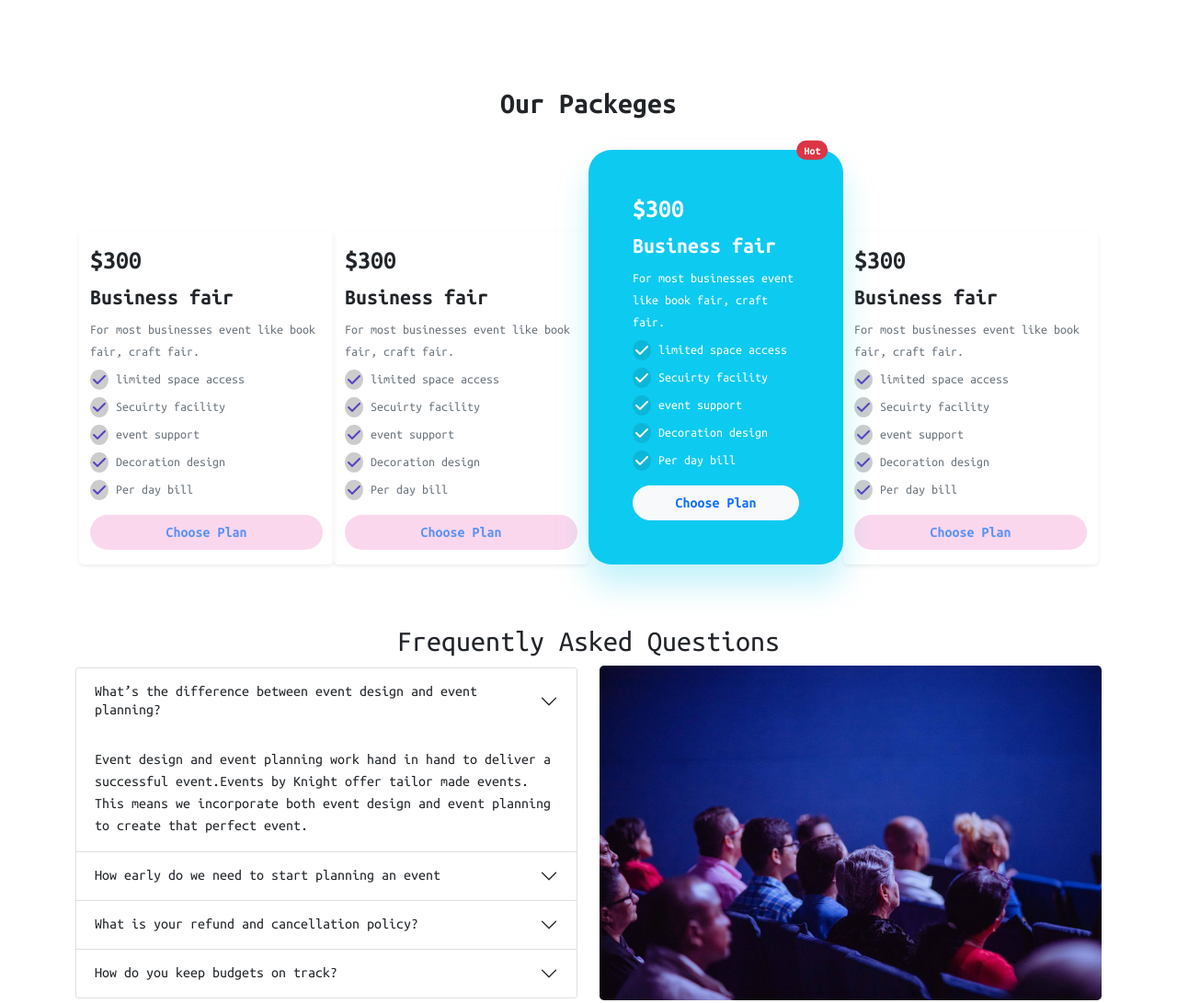
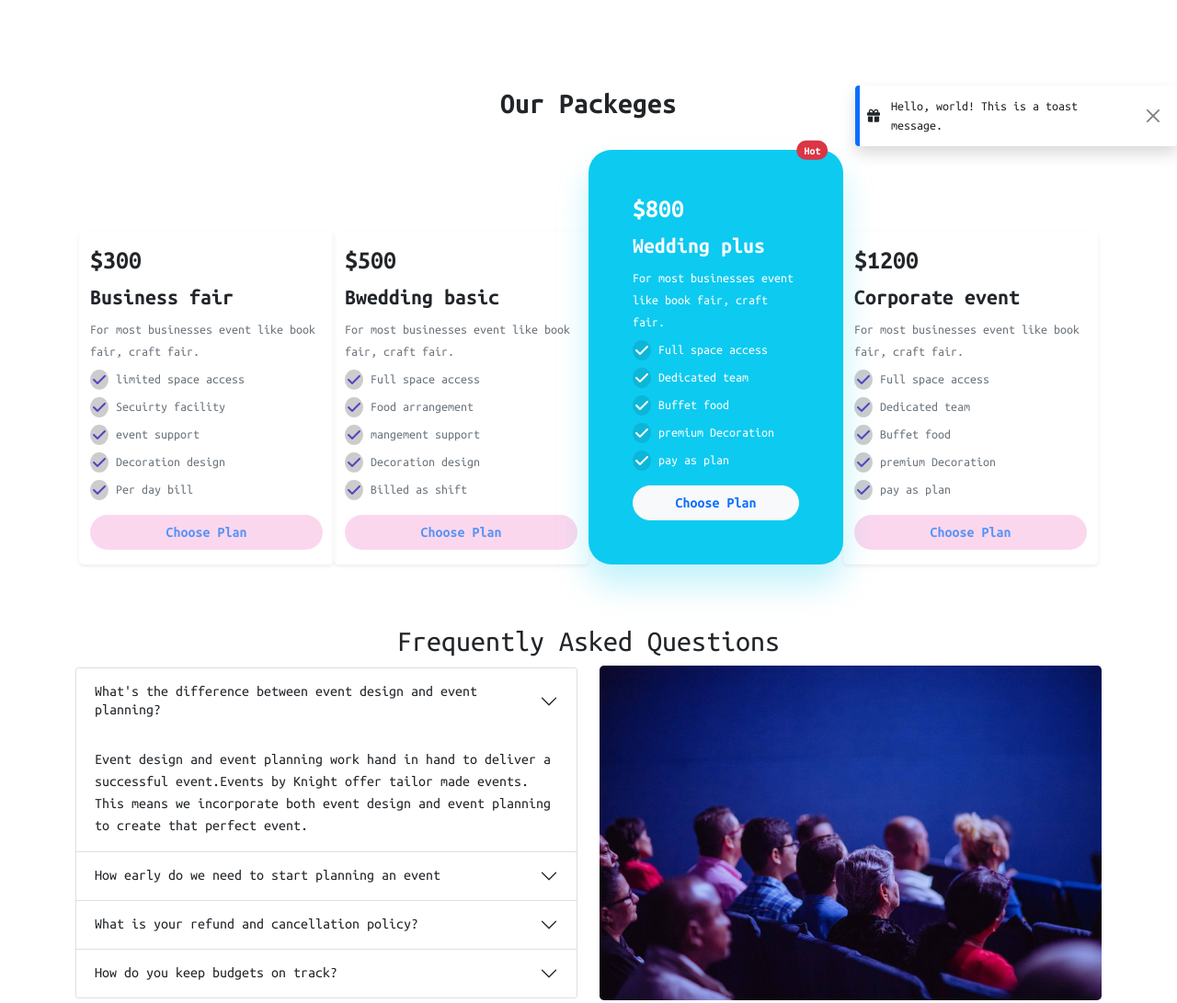
Before and after one commit to abuzafaremon/convention-center, a plain HTML site: page index.html in a window 1280 px wide. Shown: the part 1103-2194 px from the top of the page at 92% size. Drawn offline with Linux system fonts and the light colour scheme.

Commit message:
correction

```diff
--- a/css/style.css
+++ b/css/style.css
@@ -62,3 +62,8 @@ a{
         width: 90%;
     }
 }
+@media (max-width:350px){
+    .navbar-brand{
+        font-size: 15px;
+    }
+}
--- a/index.html
+++ b/index.html
@@ -12,11 +12,11 @@
 </head>
 
 <body>
-    <header class="">
+    <header class="sticky-top">
         <!-- navigation -->
-        <nav class="navbar navbar-expand-lg navbar-dark bg-dark">
+        <nav class="navbar navbar-expand-lg navbar-light bg-light">
             <div class="container">
-                <a class="navbar-brand" href="#"><span class="text-warning">P</span>alki</a>
+                <a class="navbar-brand" href="#"><span class="text-danger">P</span>alki Convention Center</a>
                 <button class="navbar-toggler" type="button" data-bs-toggle="collapse" data-bs-target="#navbarNav"
                     aria-controls="navbarNav" aria-expanded="false" aria-label="Toggle navigation">
                     <span class="navbar-toggler-icon"></span>
@@ -97,6 +97,7 @@
                 </button>
             </div>
         </section>
+        <!-- extra section  -->
         <section class="container my-5 py-5" id="">
             <div class="row d-flex align-items-center">
                 <div class="col-12 col-md-6">
@@ -113,6 +114,19 @@
                 </div>
             </div>
         </section>
+        <!-- toast -->
+        <div class="toast border-primary border-5 border-top-0 border-end-0 border-bottom-0 ms-auto px-2 show position-absolute top-200 end-0"
+            role="alert" aria-live="assertive" aria-atomic="true">
+            <div class="d-flex align-items-center">
+                <div>
+                    <i class="fas fa-gift"></i>
+                </div>
+                <div class="toast-body">
+                    Hello, world! This is a toast message.
+                </div>
+                <button type="button" class="btn-close me-2 m-auto" data-bs-dismiss="toast" aria-label="Close"></button>
+            </div>
+        </div>
         <!-- Plans -->
         <section class="my-5">
             <h2 class="text-center fw-bold mb-3">Our Packeges</h2>
@@ -151,24 +165,24 @@
                             Plan</a>
                     </div>
                     <div class="col-12 col-sm-6 col-lg-3 shadow-sm rounded-3 py-3">
-                        <h3 class="fw-bold">$300</h3>
-                        <h4 class="fw-bold">Business fair</h4>
+                        <h3 class="fw-bold">$500</h3>
+                        <h4 class="fw-bold">Bwedding basic</h4>
                         <div class="my-2">
                             <small class="text-muted">For most businesses event
                                 like book fair, craft fair.</small>
                         </div>
                         <div class="d-flex align-items-center mb-2">
                             <i class="fas fa-check check-icon rounded-circle"></i>
-                            <small class="ps-2 text-muted">limited space access</small>
+                            <small class="ps-2 text-muted">Full space access</small>
                         </div>
                         <div class="d-flex align-items-center mb-2">
                             <i class="fas fa-check check-icon rounded-circle"></i>
                             <small class="ps-2 text-muted">
-                                Secuirty facility</small>
+                                Food arrangement</small>
                         </div>
                         <div class="d-flex align-items-center mb-2">
                             <i class="fas fa-check check-icon rounded-circle"></i>
-                            <small class="ps-2 text-muted">event support</small>
+                            <small class="ps-2 text-muted">mangement support</small>
                         </div>
                         <div class="d-flex align-items-center mb-2">
                             <i class="fas fa-check check-icon rounded-circle"></i>
@@ -176,7 +190,7 @@
                         </div>
                         <div class="d-flex align-items-center mb-2">
                             <i class="fas fa-check check-icon rounded-circle"></i>
-                            <small class="ps-2 text-muted">Per day bill</small>
+                            <small class="ps-2 text-muted">Billed as shift</small>
                         </div>
                         <a href="#"
                             class="btn choose-plan-btn fw-bold rounded-pill d-flex justify-content-center mt-3">Choose
@@ -186,64 +200,64 @@
                         class="hot-plan col-12 col-sm-6 col-lg-3 bg-info text-white p-3 p-lg-4 p-xl-5 position-relative">
                         <span class="position-absolute top-0 end-0 translate-middle badge rounded-pill bg-danger">
                             Hot</span>
-                        <h3 class="fw-bold">$300</h3>
-                        <h4 class="fw-bold">Business fair</h4>
+                        <h3 class="fw-bold">$800</h3>
+                        <h4 class="fw-bold">Wedding plus</h4>
                         <div class="my-2">
                             <small class="">For most businesses event
                                 like book fair, craft fair.</small>
                         </div>
                         <div class="d-flex align-items-center mb-2">
                             <i class="fas fa-check check-icon rounded-circle"></i>
-                            <small class="ps-2">limited space access</small>
+                            <small class="ps-2">Full space access</small>
                         </div>
                         <div class="d-flex align-items-center mb-2">
                             <i class="fas fa-check check-icon rounded-circle"></i>
                             <small class="ps-2">
-                                Secuirty facility</small>
+                                Dedicated team</small>
                         </div>
                         <div class="d-flex align-items-center mb-2">
                             <i class="fas fa-check check-icon rounded-circle"></i>
-                            <small class="ps-2">event support</small>
+                            <small class="ps-2">Buffet food</small>
                         </div>
                         <div class="d-flex align-items-center mb-2">
                             <i class="fas fa-check check-icon rounded-circle"></i>
-                            <small class="ps-2">Decoration design</small>
+                            <small class="ps-2">premium Decoration</small>
                         </div>
                         <div class="d-flex align-items-center mb-2">
                             <i class="fas fa-check check-icon rounded-circle"></i>
-                            <small class="ps-2">Per day bill</small>
+                            <small class="ps-2">pay as plan</small>
                         </div>
                         <a href="#"
                             class="btn btn-light text-primary fw-bold rounded-pill d-flex justify-content-center mt-3">Choose
                             Plan</a>
                     </div>
                     <div class="col-12 col-sm-6 col-lg-3 shadow-sm rounded-3 py-3">
-                        <h3 class="fw-bold">$300</h3>
-                        <h4 class="fw-bold">Business fair</h4>
+                        <h3 class="fw-bold">$1200</h3>
+                        <h4 class="fw-bold">Corporate event</h4>
                         <div class="my-2">
                             <small class="text-muted">For most businesses event
                                 like book fair, craft fair.</small>
                         </div>
                         <div class="d-flex align-items-center mb-2">
                             <i class="fas fa-check check-icon rounded-circle"></i>
-                            <small class="ps-2 text-muted">limited space access</small>
+                            <small class="ps-2 text-muted">Full space access</small>
                         </div>
                         <div class="d-flex align-items-center mb-2">
                             <i class="fas fa-check check-icon rounded-circle"></i>
                             <small class="ps-2 text-muted">
-                                Secuirty facility</small>
+                                Dedicated team</small>
                         </div>
                         <div class="d-flex align-items-center mb-2">
                             <i class="fas fa-check check-icon rounded-circle"></i>
-                            <small class="ps-2 text-muted">event support</small>
+                            <small class="ps-2 text-muted">Buffet food</small>
                         </div>
                         <div class="d-flex align-items-center mb-2">
                             <i class="fas fa-check check-icon rounded-circle"></i>
-                            <small class="ps-2 text-muted">Decoration design</small>
+                            <small class="ps-2 text-muted">premium Decoration</small>
                         </div>
                         <div class="d-flex align-items-center mb-2">
                             <i class="fas fa-check check-icon rounded-circle"></i>
-                            <small class="ps-2 text-muted">Per day bill</small>
+                            <small class="ps-2 text-muted">pay as plan</small>
                         </div>
                         <a href="#"
                             class="btn choose-plan-btn fw-bold rounded-pill d-flex justify-content-center mt-3">Choose
@@ -263,7 +277,7 @@
                                     <button class="accordion-button collapsed" type="button" data-bs-toggle="collapse"
                                         data-bs-target="#flush-collapseOne" aria-expanded="false"
                                         aria-controls="flush-collapseOne">
-                                        What’s the difference between event design and event planning?
+                                        What's the difference between event design and event planning?
                                     </button>
                                 </h2>
                                 <div id="flush-collapseOne" class="accordion-collapse collapse show"
@@ -310,15 +324,15 @@
                                 </div>
                             </div>
                             <div class="accordion-item">
-                                <h2 class="accordion-header" id="flush-headingThree">
+                                <h2 class="accordion-header" id="flush-headingFour">
                                     <button class="accordion-button collapsed" type="button" data-bs-toggle="collapse"
-                                        data-bs-target="#flush-collapseThree" aria-expanded="false"
-                                        aria-controls="flush-collapseThree">
+                                        data-bs-target="#flush-collapseFour" aria-expanded="false"
+                                        aria-controls="flush-collapseFour">
                                         How do you keep budgets on track?
                                     </button>
                                 </h2>
-                                <div id="flush-collapseThree" class="accordion-collapse collapse"
-                                    aria-labelledby="flush-headingThree" data-bs-parent="#accordionFlushExample">
+                                <div id="flush-collapseFour" class="accordion-collapse collapse"
+                                    aria-labelledby="flush-headingFour" data-bs-parent="#accordionFlushExample">
                                     <div class="accordion-body">Placeholder content for this accordion, which is
                                         intended to
                                         demonstrate the <code>.accordion-flush</code> class. This is the third item's
```
